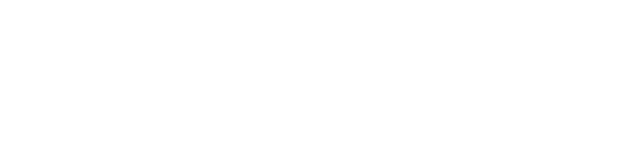
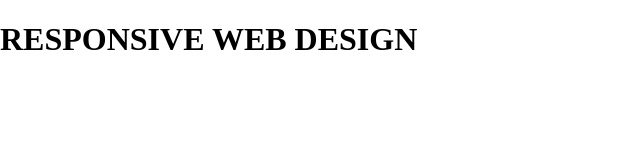
Before and after one commit to enzosborea/TP-RWD, a plain HTML site: page index.html in a window 1280 px wide. Shown: the whole page, without its empty margins (0-640 px from the left). Drawn offline with Linux system fonts and the light colour scheme.

Commit message:
add title

```diff
--- a/index.html
+++ b/index.html
@@ -8,7 +8,11 @@
 </head>
 
 <body>
-
+    <header>
+        <div style="title1">
+            <h1>RESPONSIVE WEB DESIGN</h1>
+        </div>
+    </header>
 </body>
 
 </html>
--- a/style.css
+++ b/style.css
@@ -0,0 +1,6 @@
+body {
+    margin: 0;
+}
+
+title1 {
+}
```
